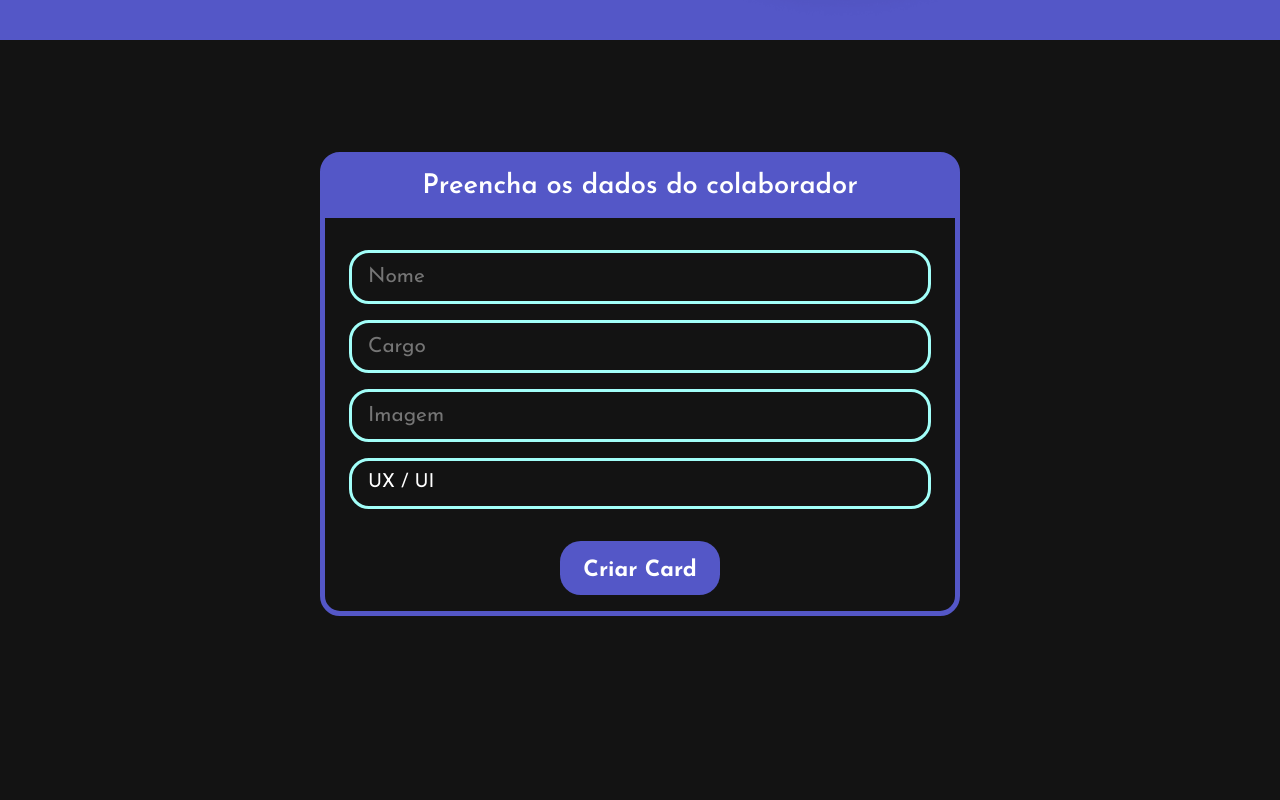
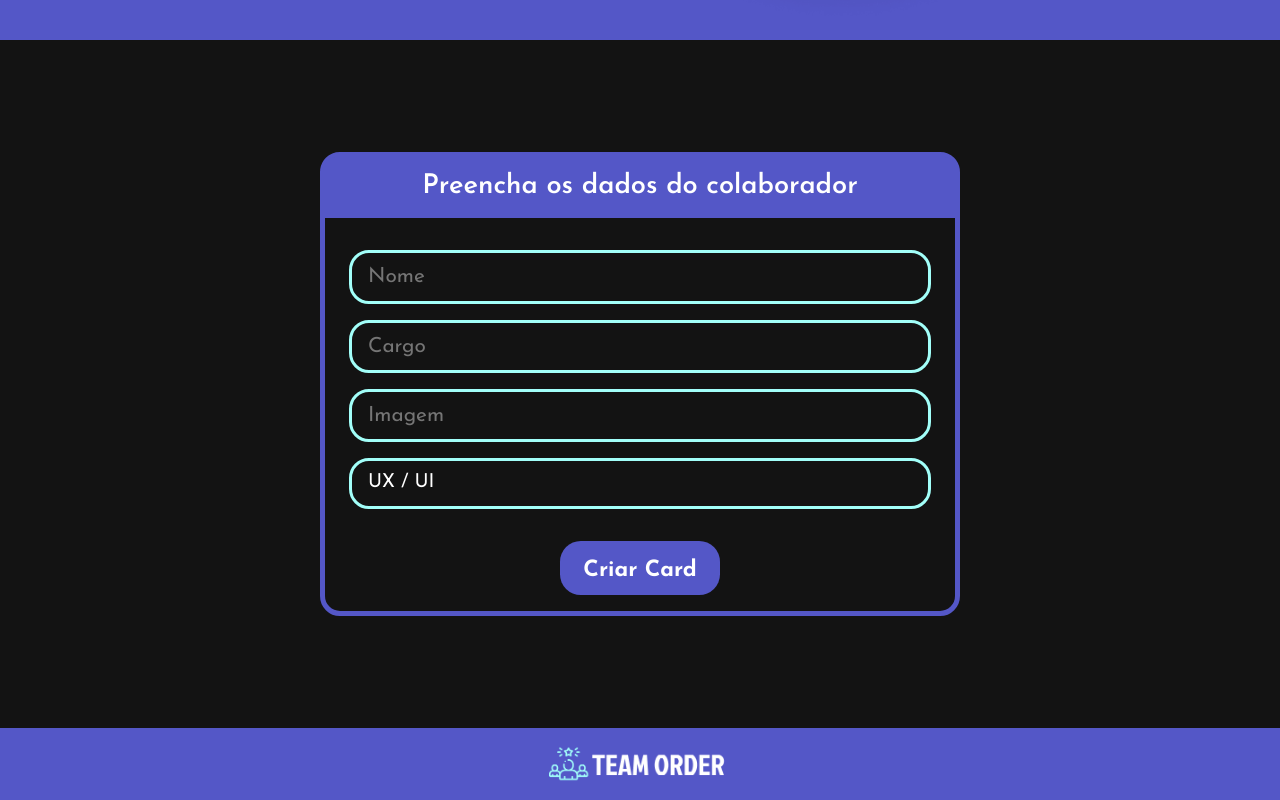
Before and after one commit to LarissaCamyle/TeamOrder, a React (Create React App) app: page / in a window 1280 px wide. Shown: the part 601-1401 px from the top of the page. Before the commit the page ends 1217 px from the top, so only its background shows below. Built offline with nearby package versions, Linux system fonts and the light colour scheme; the HTML template or start-up script is replaced by a standard one.

Commit message:
Finalizando a função trocar cor

```diff
--- a/src/App.js
+++ b/src/App.js
@@ -1,5 +1,6 @@
 import Banner from "./componentes/banner.js";
 import Input from "./componentes/input.js";
+import Footer from "./componentes/Footer.js";
 import Form from "./componentes/form.js";
 import { useState } from "react";
 import Group from "./componentes/group.js";
@@ -18,13 +19,19 @@ function App() {
       setCollaborators([...collaborators, collaborator])
     }
 
-    function mudarCorDoGrupo(cor, nome, group){
+    function mudarCorDoGrupo(corOriginal, corComOpacidade, nome, group){
       setCollaborators(collaborators.map(time => {
-        console.log(nome + " - " + group.class)
-        //document.querySelector(`.${nome}`).style.background = cor;
+        console.log(corOriginal)
         if(group.class == nome){
-          Group.corSecundaria = cor;
-          document.querySelector(`.${nome}`).style.background = cor;
+          //salvando as cores na classe group
+          Group.setCorCard = corComOpacidade;
+          Group.setCorBack = corOriginal;
+
+          //mudando as cores no html
+          document.querySelector(`.${nome}`).style.background = corOriginal;
+          document.querySelectorAll(`.card-${nome}-div`).forEach(div =>
+            div.style.background = corComOpacidade
+          )
         }
         return time;
       }))
@@ -41,6 +48,8 @@ function App() {
         <Group name="Back-End" class="back-end" collaborators={collaborators} mudarCor={mudarCorDoGrupo}/>
         <Group name="Data Science" class="data-science" collaborators={collaborators} mudarCor={mudarCorDoGrupo}/>
 
+        <Footer/>
+
       </div>
     );
 }
--- /dev/null
+++ b/src/componentes/Footer.js
@@ -0,0 +1,11 @@
+import './sass/style.css'
+
+function Footer () {
+    return(
+        <footer className='footer'>
+            <img className='img-footer' src='/imagens/logoTeamOrder.png' alt="logo team order" />
+        </footer>
+    );
+}
+
+export default Footer;
--- a/src/componentes/card.js
+++ b/src/componentes/card.js
@@ -4,6 +4,8 @@ function Card (props){
 
     let divClass = `${props.class}-div`
 
+    /*
+    if(props.cor === ""){
         return(
             <section className={props.class}>
                 <div className={divClass}></div>
@@ -16,5 +18,22 @@ function Card (props){
             </section>
         )
     }
+    else{*/
+        console.log(props.cor+" classe card")
+        return(
+            <section className={props.class}>
+                <div className={divClass} style={{ backgroundColor: props.cor}}></div>
+                <div className="div-img">
+                    <img src={props.img}/>
+                </div>
+                <h2>{props.name}</h2>
+                <h3>{props.position}</h3>
+                <button className="deletar" onClick={props.aoDeletar}>Deletar</button>
+            </section>
+        )
+   // }
+
+
+}
 
 export default Card;
--- a/src/componentes/group.js
+++ b/src/componentes/group.js
@@ -1,9 +1,13 @@
+import { useState } from 'react';
 import Card from './card'
 import './sass/style.css'
 
 function Group (props){
 
     let classCard = `card-${props.class}`
+
+    const [corBack, setCorBack] = useState('');
+    const [corCard, setCorCard] = useState('');
 
     //filtrar os colaboradores de acordo cm o nome do grupo para printar corretamente
     let collaboratorsFiltered = props.collaborators.filter(collaborator => collaborator.group === props.name)
@@ -12,19 +16,39 @@ function Group (props){
         console.log("Deletando colaborador");
     }
 
-    let corSecundaria;
+    //transformando a cor de hex para rgb com menos opacidade
+    function hexToRgb(valor){
+        valor = valor.replace('#', '');
+
+        var r= parseInt(valor.substring(0,2), 16);
+        var g= parseInt(valor.substring(2,4), 16);
+        var b= parseInt(valor.substring(4,6), 16);
+
+        return `rgb(${r},${g},${b},0.5)`
+    }
 
     //se tiver colaboradores printa, se n tiver fica em branco
     if(collaboratorsFiltered.length > 0){
-
         return(
             <section className={props.class}>
 
-                <input value={corSecundaria} onChange={evento => props.mudarCor(evento.target.value, props.class, props)} type='color' className='input-color'></input>
+                <input value={corBack} onChange={evento => {
+                    //cor do pick color
+                    const corDoBackground = evento.target.value;
+                    //cor do card
+                    setCorCard(hexToRgb(evento.target.value))
+                    //muda as cores
+                    props.mudarCor(corDoBackground, corCard , props.class, props)
+
+                    setCorBack(evento.target.value)
+                }}
+                type='color' className='input-color'></input>
+
                 <h3>{props.name}</h3>
                 <section className='cards-list'>
                     {collaboratorsFiltered.map(collaborator =>
                         <Card
+                            cor={corCard}
                             class={classCard}
                             name={collaborator.name}
                             position={collaborator.position}
--- /dev/null
+++ b/src/componentes/sass/_footer.scss
@@ -0,0 +1,16 @@
+.footer{
+    background-color: var(--banner-color);
+    padding: 1rem;
+    font-size: 1rem;
+    display: flex;
+    justify-content: center;
+    align-items: center;
+    font-weight: 700;
+
+    .img-footer{
+        height: 2.5rem;
+        opacity: 100%;
+    }
+
+
+}
--- a/src/componentes/sass/_form.scss
+++ b/src/componentes/sass/_form.scss
@@ -9,7 +9,7 @@
     padding-bottom: 1rem;
     flex-wrap: wrap;
 
-    h1{
+    h1, .footer{
         background: var(--banner-color);
         padding: 0;
         margin: 0;
--- a/src/componentes/sass/_group.scss
+++ b/src/componentes/sass/_group.scss
@@ -27,12 +27,12 @@
     justify-content: center;
     align-items: center;
     flex-direction: column;
-    margin-bottom: 3rem;
+    margin-bottom: 4rem;
+    padding-bottom: 1rem;
     flex-wrap: wrap;
 
     h3{
         font-size: 1.4rem;
-        padding: 1rem 0rem 0.5rem 0rem;
         text-align: center;
     }
 
--- a/src/componentes/sass/style.css
+++ b/src/componentes/sass/style.css
@@ -6,6 +6,7 @@
 @import url("/src/componentes/sass/_button.scss");
 @import url("/src/componentes/sass/_group.scss");
 @import url("/src/componentes/sass/_card.scss");
+@import url("/src/componentes/sass/_footer.scss");
 :root {
   --banner-color: #5457C7;
   --background-color: #131313;
--- a/src/componentes/sass/style.scss
+++ b/src/componentes/sass/style.scss
@@ -6,6 +6,7 @@
 @import url('/src/componentes/sass/_button.scss');
 @import url('/src/componentes/sass/_group.scss');
 @import url('/src/componentes/sass/_card.scss');
+@import url('/src/componentes/sass/_footer.scss');
 
 :root {
     --banner-color: #5457C7;
```
Also changed, not shown: 1 other file (tests, documents, lock files or other folders). Lines whose indentation alone changed are shown as unchanged.
